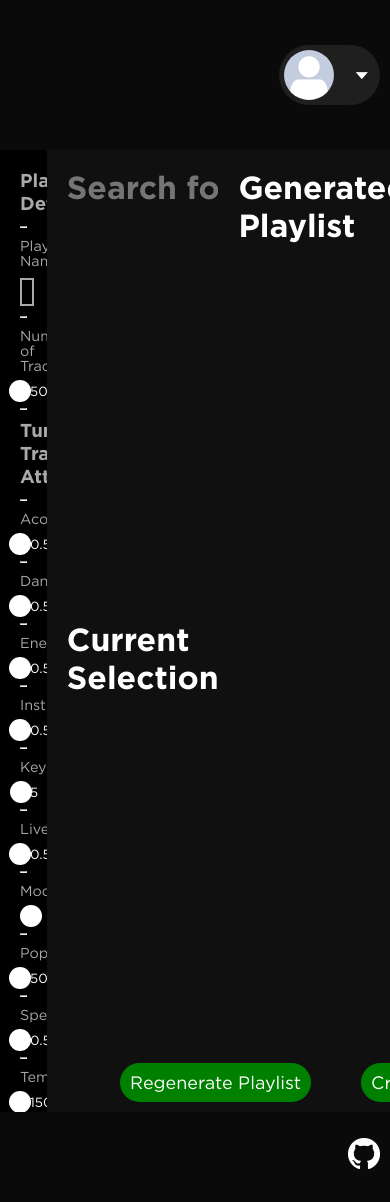
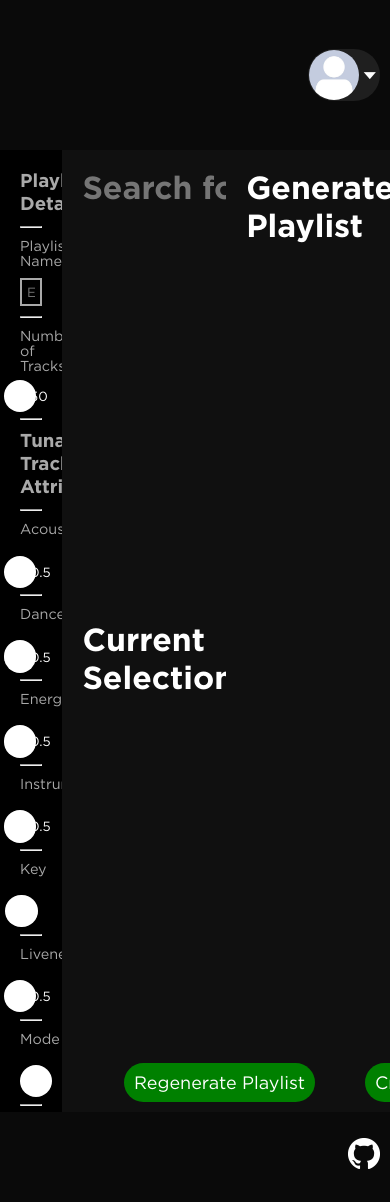
Before and after one commit to sen-francis/spotify-archive, a Django app: template src/spotifyarchiveapp/templates/spotifyarchiveapp/dashboard.html in a window 390 px wide; the page is wider, and only the part inside the window is pictured. Run offline with Django 3.2, Linux system fonts and the light colour scheme; the template is opened without the code that fills it, so the values that code supplies are empty.

Commit message:
Changed CSS units for user responsive design (got rid of px where applicable).

```diff
--- a/src/spotifyarchiveapp/static/spotifyarchiveapp/assets/css/main-style.css
+++ b/src/spotifyarchiveapp/static/spotifyarchiveapp/assets/css/main-style.css
@@ -20,7 +20,7 @@ html,
 body {
     font-family: Gotham;
     font-weight: bold;
-    font-size: 0;
+    font-size: 100%;
     width: 100%;
     height: 100%;
 }
@@ -181,11 +181,8 @@ h1 {
 
 #display-user {
     display: flex;
-    gap: 10px;
-    padding-right: 10px;
-    padding-left: 5px;
-    padding-top: 5px;
-    padding-bottom: 5px;
+    gap: 0.5vw;
+    padding: 0.25vw 0.5vw 0.25vw 0.25vw;
     align-items: center;
     justify-content: space-between;
     background-color: #1f1f1f;
@@ -236,7 +233,7 @@ h1 {
     width: 100%;
     height: 50%;
     overflow: auto;
-    gap: 10px;
+    gap: 1.07vh;
 }
 
 .gen-track-list {
@@ -353,47 +350,17 @@ h1 {
     border: none;
     cursor: pointer;
     display: block;
-    padding: 10px;
+    padding: 0.625rem;
     border-radius: 999px;
-}
-
-#results {
-    display: flex;
-    flex-direction: column;
-    justify-content: left;
-    width: 75%;
-    overflow: auto;
-    margin-left: 10px;
-    gap: 10px;
-}
-
-.play-buttons {
-    text-decoration: none;
-    font-family: inherit;
-    font-size: large;
-    font-weight: normal;
-    text-align: left;
-    color: white;
-    background-color: green;
-    border: none;
-    cursor: pointer;
-    display: block;
-    padding: 6px;
-    border-radius: 999px;
-    margin: 10px;
-}
-
-#error-msg {
-    color: red;
 }
 
 #filters {
     display: flex;
     flex-direction: column;
-    width: 12%;
+    width: 16%;
     background-color: black;
-    gap: 10px;
-    padding: 20px;
+    gap: 0.625rem;
+    padding: 1.25rem;
     color: darkgrey;
     font-weight: normal;
     overflow: auto;
@@ -406,11 +373,9 @@ h1 {
     background-color: #101010;
     font-size: medium;
     color: white;
-    gap: 10px;
-    width: 44%;
-    padding-top: 20px;
-    padding-bottom: 10px;
-    padding-left: 20px;
+    gap: 0.625rem;
+    width: 42%;
+    padding: 1.25rem 0 0.625rem 1.25rem;
     position: relative;
 }
 
@@ -418,14 +383,14 @@ h1 {
     display: flex;
     flex-direction: row;
     justify-content: center;
-    gap: 50px;
+    gap: 3.125rem;
 }
 
 #numTracksRange {
     -webkit-appearance: none;
     width: 100%;
-    height: 15px;
-    border-radius: 10px;
+    height: 2.1vh;
+    border-radius: 999px;
     background-color: green;
     outline: none;
     -webkit-transition: .2s;
@@ -435,8 +400,8 @@ h1 {
 #numTracksRange::-webkit-slider-thumb {
     -webkit-appearance: none;
     appearance: none;
-    width: 22px;
-    height: 22px;
+    width: 2.7vh;
+    height: 2.7vh;
     border-radius: 50%;
     background: white;
     cursor: pointer;
@@ -462,14 +427,14 @@ input[type=number] {
     margin-right: 0;
     -moz-appearance: textfield;
     /* Firefox */
-    width: 27px;
+    width: 1.688rem;
 }
 
 .tunableTracksRange {
     -webkit-appearance: none;
     width: 100%;
-    height: 15px;
-    border-radius: 10px;
+    height: 2.1vh;
+    border-radius: 999px;
     background-color: darkgrey;
     outline: none;
     -webkit-transition: .2s;
@@ -479,8 +444,8 @@ input[type=number] {
 .tunableTracksRange::-webkit-slider-thumb {
     -webkit-appearance: none;
     appearance: none;
-    width: 22px;
-    height: 22px;
+    width: 2.7vh;
+    height: 2.7vh;
     border-radius: 50%;
     background: white;
     cursor: pointer;
@@ -494,23 +459,23 @@ input[type=number] {
     outline: none;
     font-family: Gotham;
     font-weight: normal;
-    padding: 5px;
+    padding:  0.313rem;
 }
 
 .tooltip {
     position: relative;
     display: inline-block;
-    font-size: 0.9em;
+    font-size: 0.9rem;
 }
 
 /* Tooltip text */
 .tooltip .tooltiptext {
     visibility: hidden;
-    width: 180px;
+    width: 9.375vw;
     background-color: darkgray;
     color: #fff;
-    padding: 5px;
-    border-radius: 6px;
+    padding: 0.313rem;
+    border-radius: 0.313rem;
     font-size: small;
 
     /* Position the tooltip text - see examples below! */
@@ -529,13 +494,11 @@ input[type=number] {
     -webkit-appearance: none;
     -moz-appearance: none;
     appearance: none;
-    width: 24%;
-    /*62px; */
-    height: 125%;
-    /* 32px*/
+    width: 2.3vw;
+    height: 2.3vh;
     display: inline-block;
     position: relative;
-    border-radius: 50px;
+    border-radius: 999px;
     overflow: hidden;
     outline: none;
     border: none;
@@ -552,13 +515,11 @@ input[type=number] {
     content: "";
     display: block;
     position: absolute;
-    width: 31%;
-    /*28px */
-    height: 66%;
-    /*28px */
+    width: 1.6vh;
+    height: 1.6vh;
     background: #fff;
-    left: 15%;
-    top: 16%;
+    left: 0.3vw;
+    top: 0.3vh;
     border-radius: 50%;
     color: #fff;
     white-space: nowrap;
```
Also changed, not shown: other parts of src/spotifyarchiveapp/static/spotifyarchiveapp/assets/css/main-style.css (+23 -24 lines), src/spotifyarchiveapp/templates/spotifyarchiveapp/home.html (+5 -11 lines), src/spotifyarchiveapp/templates/spotifyarchiveapp/dashboard.html (indentation only), src/spotifyarchiveapp/templates/spotifyarchiveapp/success.html (indentation only).
